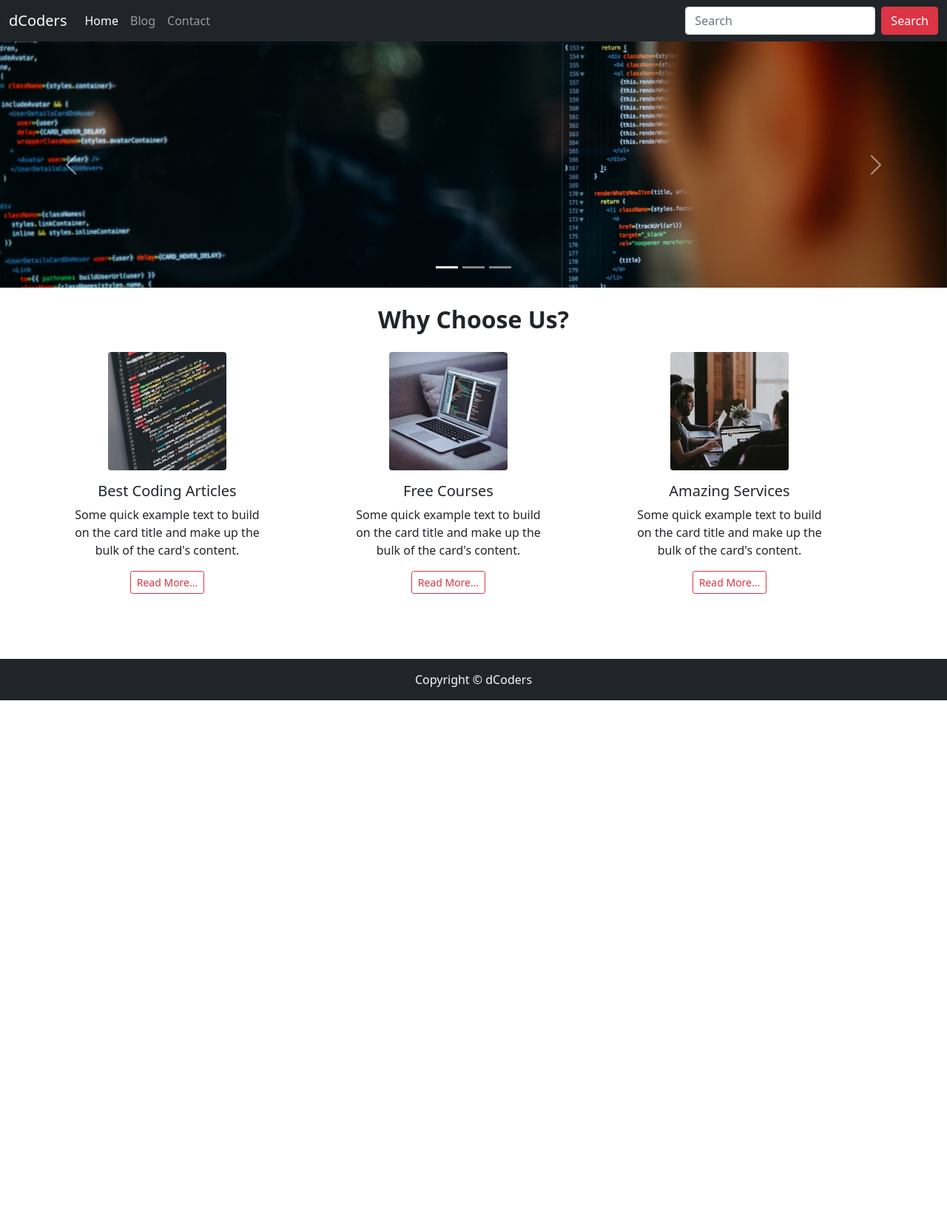
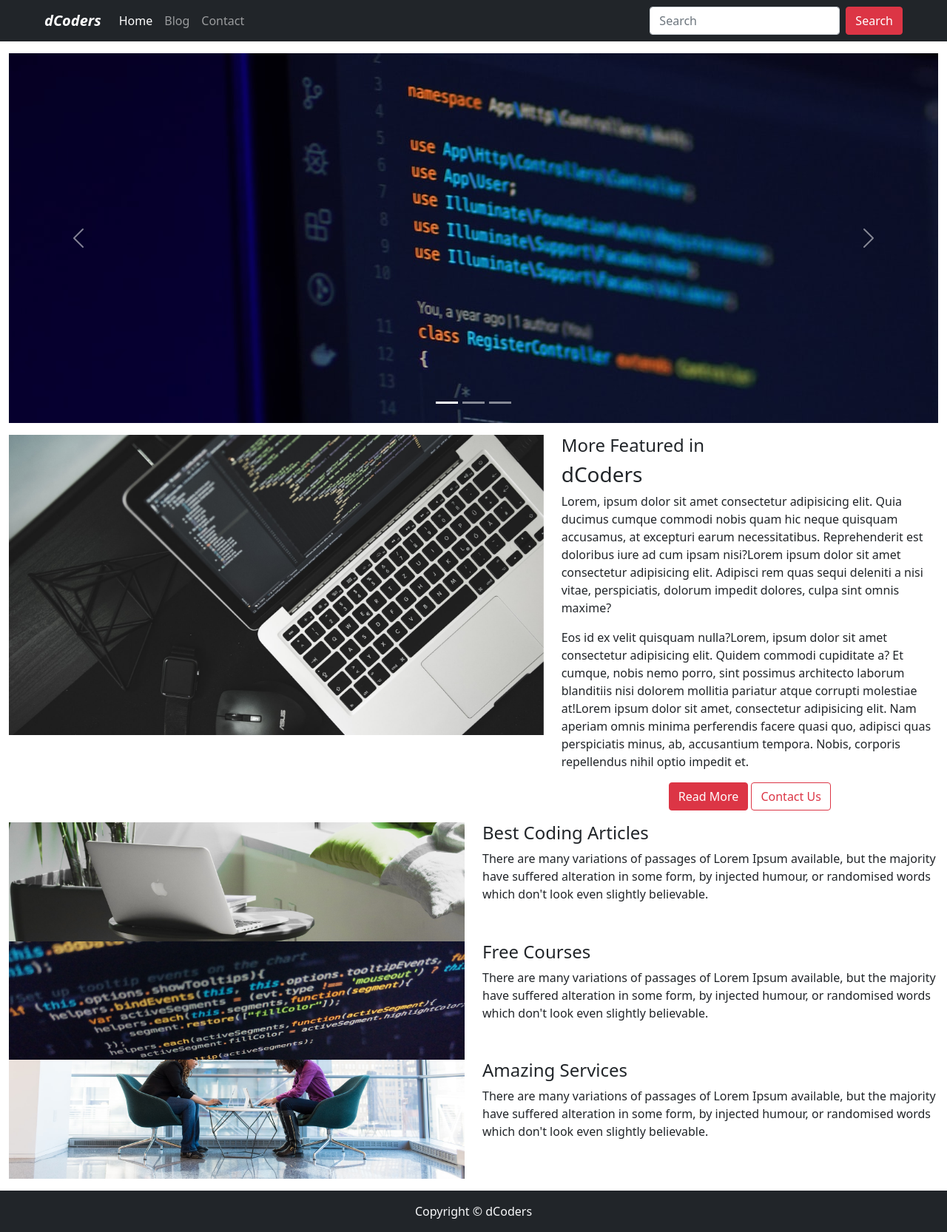
Before and after one commit to Safaash/dCoders, a Django app: template templates/home.html in a window 1280 px wide. Shown: the whole page at 74% size. Before the commit the page ends 947 px from the top, so only its background shows below. Run offline with Django 3.2, Linux system fonts and the light colour scheme; the template is opened without the code that fills it, so the values that code supplies are empty.

Commit message:
initial commit

```diff
--- a/manage.py
+++ b/manage.py
@@ -6,7 +6,7 @@ import sys
 
 def main():
     """Run administrative tasks."""
-    os.environ.setdefault('DJANGO_SETTINGS_MODULE', 'MountBlog.settings')
+    os.environ.setdefault('DJANGO_SETTINGS_MODULE', 'dCoders.settings')
     try:
         from django.core.management import execute_from_command_line
     except ImportError as exc:
--- a/templates/base.html
+++ b/templates/base.html
@@ -13,8 +13,9 @@
   </head>
   <body>
     <nav class="navbar navbar-expand-lg navbar-dark bg-dark">
-        <div class="container-fluid">
-          <a class="navbar-brand" href="/">dCoders</a>
+        <div class="container-fluid mx-5">
+          <a class="navbar-brand" href="/"><b><i>dCoders</i></b>
+           </a>
           <button class="navbar-toggler" type="button" data-bs-toggle="collapse" data-bs-target="#navbarSupportedContent" aria-controls="navbarSupportedContent" aria-expanded="false" aria-label="Toggle navigation">
             <span class="navbar-toggler-icon"></span>
           </button>
@@ -31,11 +32,13 @@
               </li>
 
             </ul>
-            <form action='/search/' method='get' class="d-flex">
+
+            <form action='/search/' method='post' class="d-flex">
               {% csrf_token %}
               <input class="form-control me-2" type="search" placeholder="Search" aria-label="Search" name="keyword">
               <button class="btn btn-danger" type="submit">Search</button>
             </form>
+
           </div>
         </div>
       </nav>
--- a/templates/blogpost.html
+++ b/templates/blogpost.html
@@ -16,6 +16,7 @@
 
         <div class="media-body my-3 mx-5" >
           <h5 class="mt-0 text-capitalize">{{blog.title}}</h5>
+          <small class="text-muted">{{blog.time}}</small>
           <p>{{blog.contents|safe}}</p>
         </div>
 
--- a/templates/home.html
+++ b/templates/home.html
@@ -3,9 +3,7 @@
 {% block title %}home{% endblock title %}
 {% block body %}
 {% load static %}
-
-
-<div class="container-fluid p-0 m-0">
+<div class="container-fluid my-3 ">
     <div id="carouselExampleIndicators" class="carousel slide" data-bs-ride="carousel">
         <div class="carousel-indicators">
             <button type="button" data-bs-target="#carouselExampleIndicators" data-bs-slide-to="0" class="active"
@@ -16,15 +14,15 @@
                 aria-label="Slide 3"></button>
         </div>
         <div class="carousel-inner">
-            <div class="carousel-item active">
-                <img src="{%static 'img/10.jfif'%}" class="d-block w-100"
+            <div class="carousel-item active w-50">
+                <img src="{%static 'img/8.jfif'%}" class="d-block img-responsive"
                     alt="..." />
             </div>
             <div class="carousel-item">
-                <img src="{%static 'img/7.jfif'%}" class="d-block w-100 " alt="..." />
+                <img src="{%static 'img/10.jfif'%}" class="d-block img-responsive " alt="..." />
             </div>
             <div class="carousel-item">
-                <img src="{%static 'img/8.jfif'%}" class="d-block w-100 "
+                <img src="{%static 'img/7.jfif'%}" class="d-block img-responsive "
                     alt="..." />
             </div>
         </div>
@@ -42,57 +40,106 @@
 </div>
 
 
-<div class="container my-4 ">
-    <h2 class="text-capitalize text-center pb-3 fw-bold">Why choose us?</h2>
-    <div class="row text-center pb-5">
-
-            <div class="col-md-4 px-auto">
-                <div class=" text-center" style="width: 18rem;"  >
-                    <img src="{%static 'img/d6.jfif'%}" class="rounded"
-                        alt="...">
-
-                    <div class="card-body">
-                        <h5 class="card-title">Best Coding Articles</h5>
-                        <p class="card-text">Some quick example text to build on the card title and make up the bulk of
-                            the
-                            card's content.</p>
-                        <a href="{% url 'blog' %}" class="btn btn-outline-danger btn-sm">Read More...</a>
+<div class="container-fluid ">
+    <div class="row">
+       <div class="col-md-7" >
+          <div id="slider_main" class="carousel slide" data-ride="carousel">
+             <!-- The slideshow -->
+             <div class="carousel-inner">
+                <div class="carousel-item active">
+                 <img src="{%static 'img/new1.jfif'%}" class="d-block w-100 "
+                 alt="..." />
+                </div>
+                <div class="carousel-item">
+                 <img src="{%static 'img/2.jfif'%}" class="d-block w-100"
+                 alt="..." />
+                </div>
+             </div>
+             <!-- Left and right controls -->
+             <a class="carousel-control-prev" href="#slider_main" data-slide="prev">
+             <i class="fa fa-angle-left" aria-hidden="true"></i>
+             </a>
+             <a class="carousel-control-next" href="#slider_main" data-slide="next">
+             <i class="fa fa-angle-right" aria-hidden="true"></i>
+             </a>
+          </div>
+       </div>
+       <div class="col-md-5">
+          <div class="full slider_cont_section " >
+             <h4>More Featured in</h4>
+             <h3>dCoders</h3>
+             <p>Lorem, ipsum dolor sit amet consectetur adipisicing elit. Quia ducimus cumque commodi nobis quam hic neque quisquam accusamus, at excepturi earum necessitatibus. Reprehenderit est doloribus iure ad cum ipsam nisi?Lorem ipsum dolor sit amet consectetur adipisicing elit. Adipisci rem quas sequi deleniti a nisi vitae, perspiciatis, dolorum impedit dolores, culpa sint omnis maxime? </p><p>Eos id ex velit quisquam nulla?Lorem, ipsum dolor sit amet consectetur adipisicing elit. Quidem commodi cupiditate a? Et cumque, nobis nemo porro, sint possimus architecto laborum blanditiis nisi dolorem mollitia pariatur atque corrupti molestiae at!Lorem ipsum dolor sit amet, consectetur adipisicing elit. Nam aperiam omnis minima perferendis facere quasi quo, adipisci quas perspiciatis minus, ab, accusantium tempora. Nobis, corporis repellendus nihil optio impedit et.</p>
+             <div class="button_section text-center">
+                <a class="btn btn-danger" href="{% url 'blog' %}">Read More</a>
+                <a class="btn btn-outline-danger" href="{% url 'contact' %}">Contact Us</a>
+             </div>
+          </div>
+       </div>
     </div>
  </div>
 </div>
 
-            <div class="col-md-4 ">
-                <div class="text-center" style="width: 18rem;">
-                    <img src="{%static 'img/d4.jfif'%}" class="rounded"
-                        alt="...">
-                    <div class="card-body">
-                        <h5 class="card-title">Free Courses</h5>
-                        <p class="card-text">Some quick example text to build on the card title and make up the bulk of
-                            the
-                            card's content.</p>
-                        <a href="{% url 'blog' %}" class="btn btn-outline-danger btn-sm">Read More...</a>
+<div class="section layout_padding my-3">
+    <div class="container-fluid">
+       <div class="row">
+          <div class="col-md-12">
+             <div class="heading">
+                {% comment %} <h3 class="text-center mb-2 pb-2">Why <span class="text-danger">Choose </span>Us ?</h3> {% endcomment %}
+             </div>
+          </div>
+       </div>
+       <div class="row ">
+        <div class="col-md-6">
+           <img src="{%static 'img/1.jfif'%}" alt="#" class="d-block w-100" />
+        </div>
+        <div class="col-md-6">
+           <div class="full blog_cont">
+              <h4>Best Coding Articles</h4>
+              {% comment %} <h5 class="text-muted">MAY 19 2019 </h5> {% endcomment %}
+              <p>There are many variations of passages of Lorem Ipsum available, but the majority have suffered alteration in some form, by injected humour, or randomised words which don't look even slightly believable.</p>
+           </div>
+        </div>
+     </div>
+       <div class="row ">
+          <div class="col-md-6">
+             <img src="{%static 'img/9.jfif'%}" alt="#" class="d-block w-100"/>
+          </div>
+          <div class="col-md-6">
+             <div class="full blog_cont">
+                <h4>Free Courses</h4>
+                <p>There are many variations of passages of Lorem Ipsum available, but the majority have suffered alteration in some form, by injected humour, or randomised words which don't look even slightly believable.</p>
              </div>
           </div>
        </div>
 
-            <div class="col-md-4 " >
-                <div class="text-center" style="width: 18rem;">
-                    <img src="{%static 'img/d5.jfif'%}" class="rounded"
-                        alt="...">
-                    <div class="card-body">
-                        <h5 class="card-title">Amazing Services</h5>
-                        <p class="card-text">Some quick example text to build on the card title and make up the bulk of
-                            the
-                            card's content.</p>
-                        <a href="{% url 'blog' %}" class="btn btn-outline-danger btn-sm">Read More...</a>
+       <div class="row ">
+        <div class="col-md-6">
+           <img src="{%static 'img/5.jfif'%}" alt="#" class="d-block w-100" />
+        </div>
+        <div class="col-md-6">
+           <div class="full blog_cont">
+              <h4>Amazing Services</h4>
+              {% comment %} <h5 class="text-muted">MAY 19 2019 </h5> {% endcomment %}
+              <p>There are many variations of passages of Lorem Ipsum available, but the majority have suffered alteration in some form, by injected humour, or randomised words which don't look even slightly believable.</p>
            </div>
         </div>
      </div>
 
     </div>
  </div>
+
+
+
+
+
+
+
+
+
+
+
 <footer class="bg-dark position-relative fixed-bottom  text-light text-center py-3">
     Copyright &copy; dCoders
   </footer>
 
-{% endblock body %}
+{% endblock body %}<div class="banner-slider">
```
Also changed, not shown: MountBlog/asgi.py (deleted, +0 -16 lines), MountBlog/settings.py (deleted, +0 -125 lines), MountBlog/urls.py (deleted, +0 -22 lines), MountBlog/wsgi.py (deleted, +0 -16 lines), home/views.py (+13 -11 lines), templates/blog.html (+12 -10 lines), MountBlog/__init__.py (deleted). Lines whose indentation alone changed are shown as unchanged.
